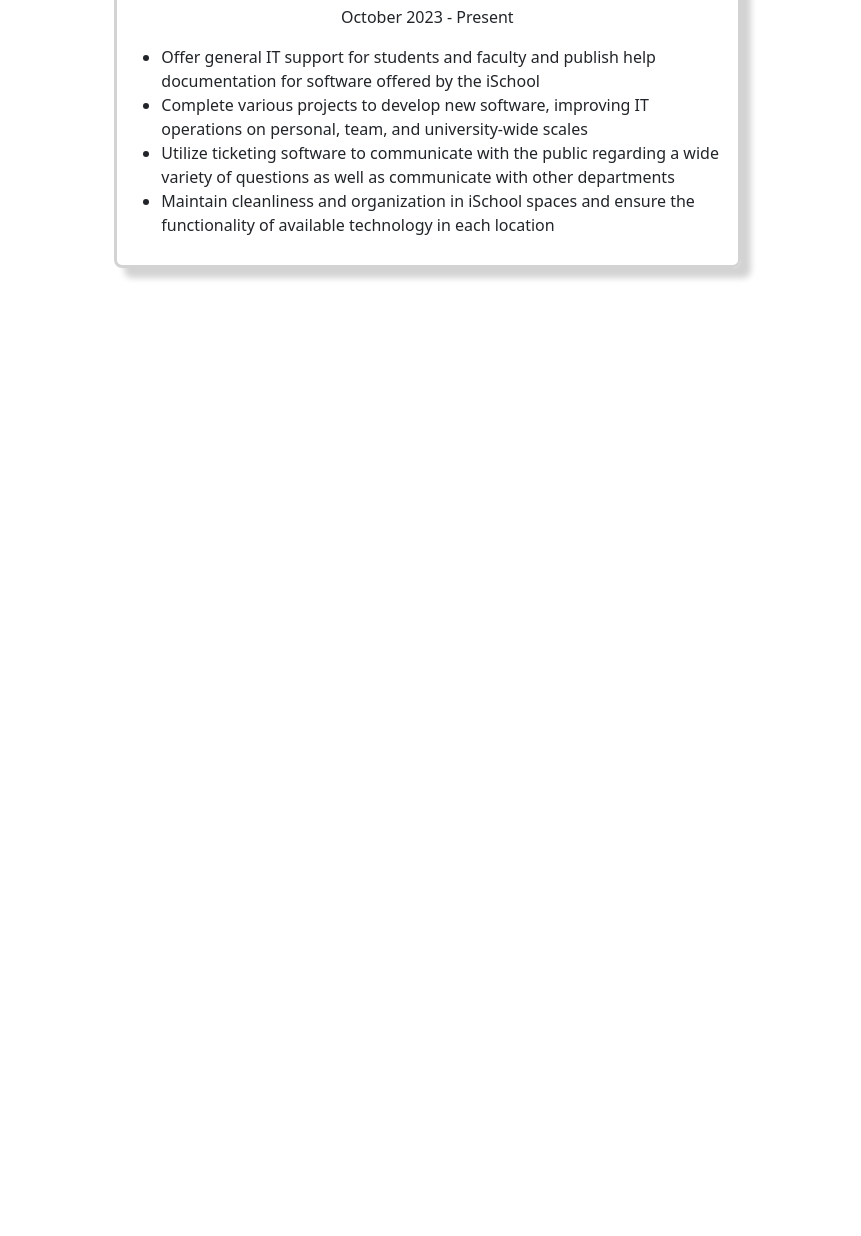
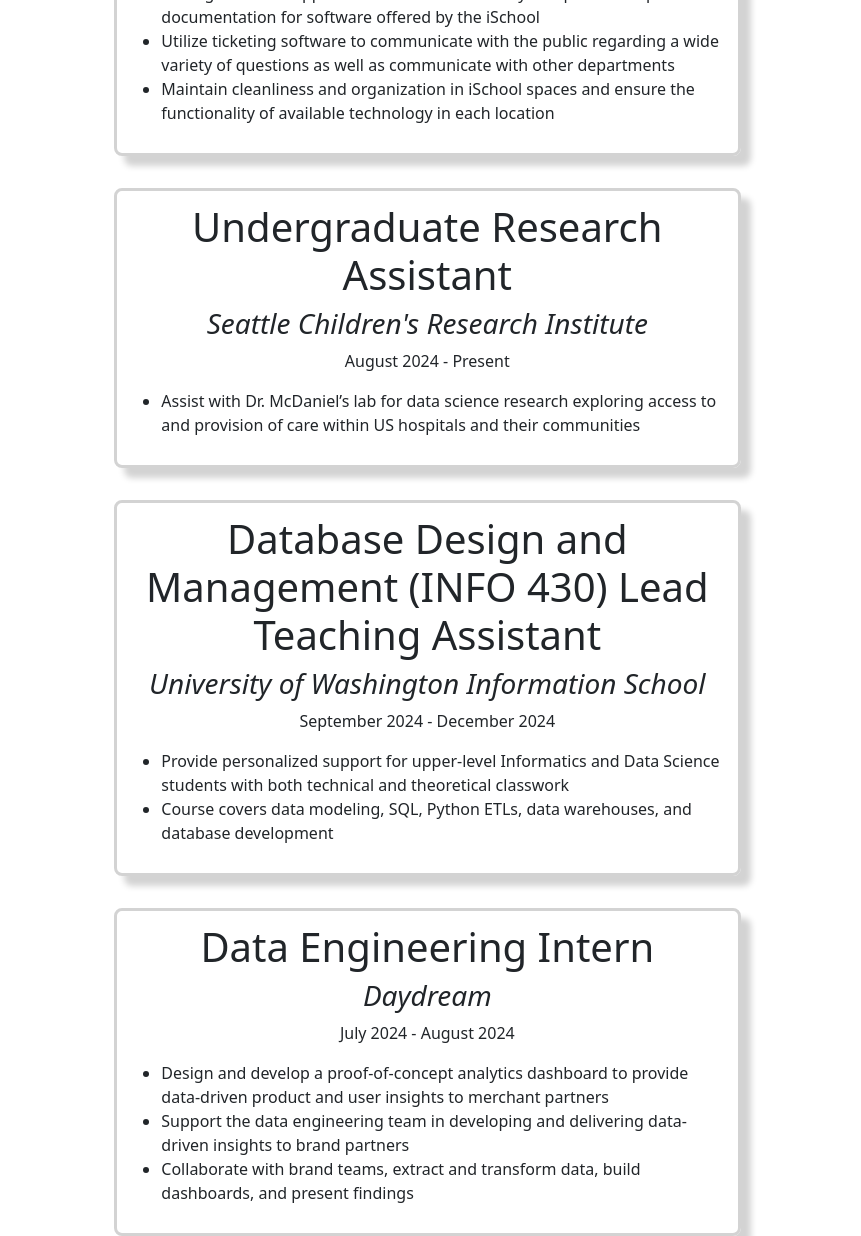
Before and after one commit to aidanbartlett0/portfolio, a plain HTML site: page experience.html in a window 1280 px wide. Shown: the part 510-1746 px from the top of the page, 419-1280 px from the left. Before the commit the page ends 800 px from the top, so only its background shows below. Drawn offline with nearby package versions, Linux system fonts and the light colour scheme.

Commit message:
Feb jobs update

```diff
--- a/experience.html
+++ b/experience.html
@@ -95,19 +95,13 @@
       <div class="col-7 professional">
         <div class="position">
           <h1>
-            Data Engineering Intern
+          Security Consulting Analyst
           </h1>
           <h3>
-            Daydream
+            Incoming - Accenture
           </h3>
-          <p>July 2024 - Present</p>
+          <p>June 2025 - August 2025</p>
           <ul>
-            <li>
-              Support the data engineering team in developing and delivering data-driven insights to  brand partners
-            </li>
-            <li>
-              Collaborate with brand teams, extract and transform data, build dashboards, and present findings
-            </li>
           </ul>
         </div>
         <div class="position">
@@ -120,10 +114,10 @@
           <p>October 2023 - Present</p>
           <ul>
             <li>
-              Offer general IT support for students and faculty and publish help documentation for software offered by the iSchool
+              Complete various projects to develop new software to improve IT operations on personal, team, and university-wide scales
             </li>
             <li>
-              Complete various projects to develop new software, improving IT operations on personal, team, and university-wide scales
+              Offer general IT support for students and faculty and publish help documentation for software offered by the iSchool
             </li>
             <li>
               Utilize ticketing software to communicate with the public regarding a wide variety of questions as well as communicate with other departments
@@ -133,6 +127,57 @@
             </li>
           </ul>
         </div>
+        <div class="position">
+          <h1>
+            Undergraduate Research Assistant
+          </h1>
+          <h3>
+            Seattle Children's Research Institute
+          </h3>
+          <p>August 2024 - Present</p>
+          <ul>
+            <li>
+              Assist with Dr. McDaniel’s lab for data science research exploring access to and provision of care within US hospitals and their communities
+            </li>
+          </ul>
+        </div>
+        <div class="position">
+          <h1>
+            Database Design and Management (INFO 430) Lead Teaching Assistant
+          </h1>
+          <h3>
+            University of Washington Information School
+          </h3>
+          <p>September 2024 - December 2024</p>
+          <ul>
+            <li>
+              Provide personalized support for upper-level Informatics and Data Science students with both technical and theoretical classwork
+            </li>
+            <li>
+              Course covers data modeling, SQL, Python ETLs, data warehouses, and database development
+            </li>
+          </ul>
+        </div>
+        <div class="position">
+          <h1>
+            Data Engineering Intern
+          </h1>
+          <h3>
+            Daydream
+          </h3>
+          <p>July 2024 - August 2024</p>
+          <ul>
+            <li>
+              Design and develop a proof-of-concept analytics dashboard to provide data-driven product and user insights to merchant partners
+            </li>
+            <li>
+              Support the data engineering team in developing and delivering data-driven insights to  brand partners
+            </li>
+            <li>
+              Collaborate with brand teams, extract and transform data, build dashboards, and present findings
+            </li>
+          </ul>
+        </div>
       </div>
     </div>
   </body>
```
